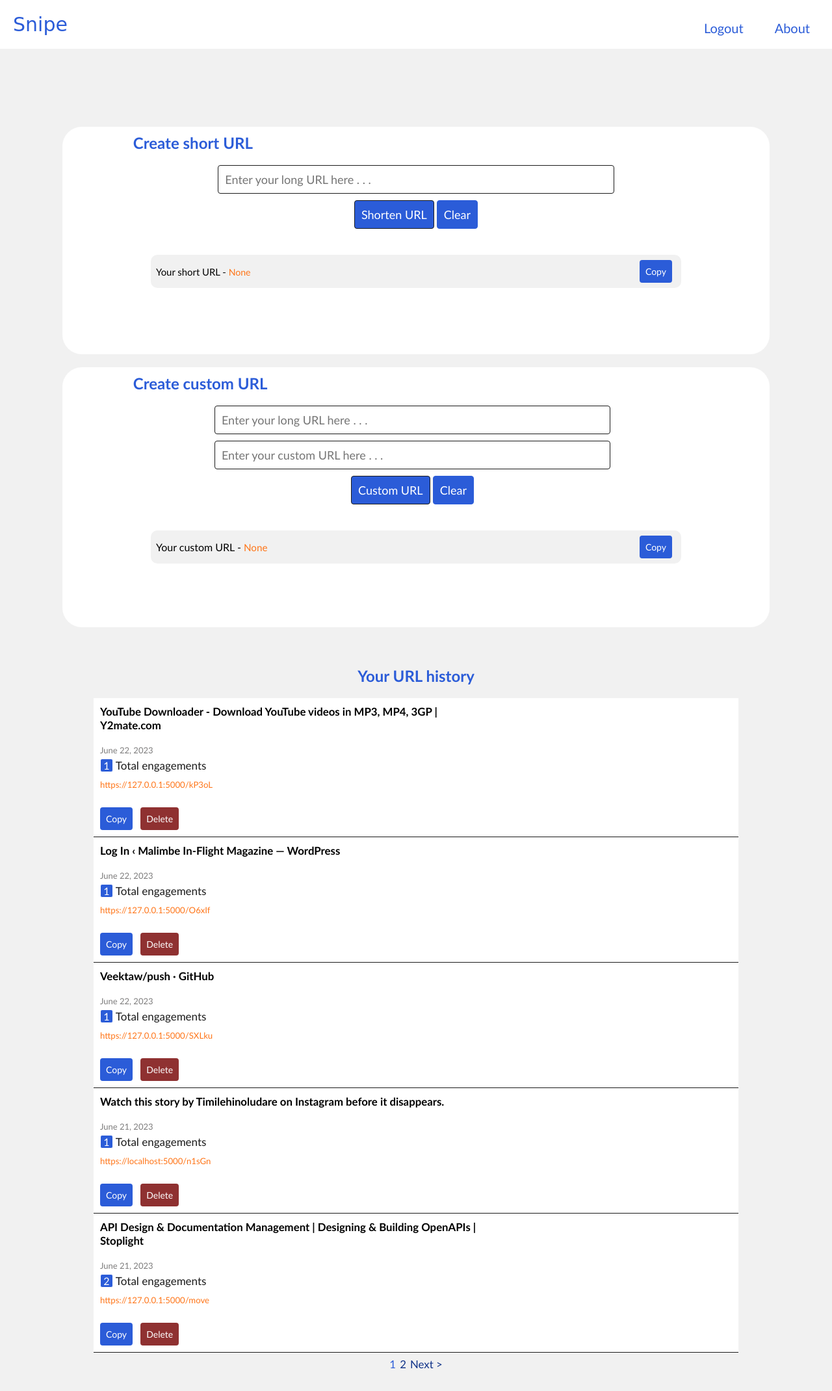
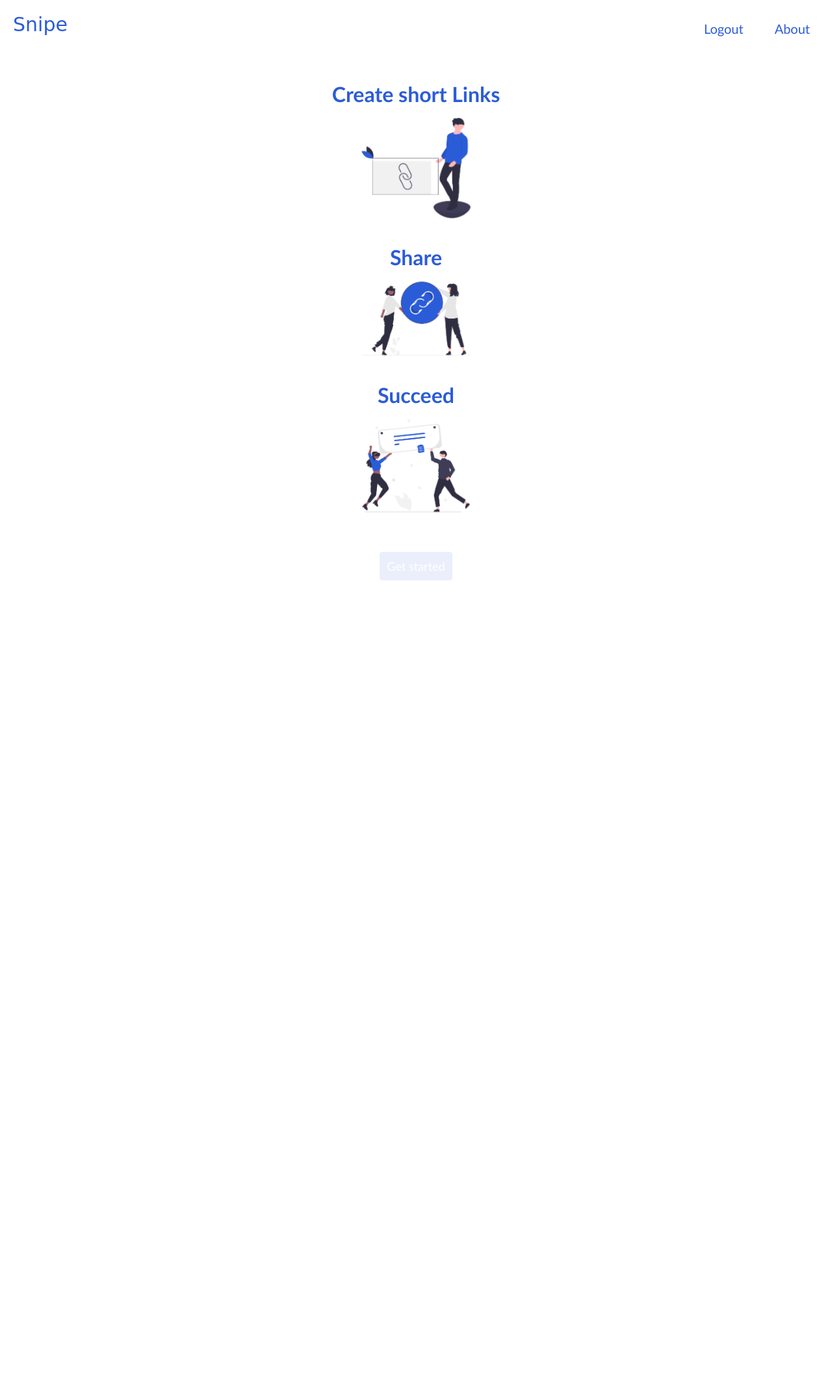
Before and after one commit to Veektaw/Snip-WebApp, a Flask app: page / in a window 1280 px wide. Shown: the whole page at 65% size. After the commit the page ends 893 px from the top, so only its background shows below. Run offline with Flask 3, Linux system fonts and the light colour scheme; a user stored in the database is signed in.

Commit message:
Fixed copy buttons and index page

```diff
--- a/app/snipe/auth.py
+++ b/app/snipe/auth.py
@@ -55,7 +55,7 @@
     if user and check_password_hash(user.password, password):
         flash(f'Success!! Welcome {email}')
         login_user(user)
-        return redirect(url_for('snipe.index'))
+        return redirect(url_for('snipe.home'))
 
     if user and not check_password_hash(user.password, password):
         flash("Credentials do not match", category="error")
--- a/app/snipe/static/app.js
+++ b/app/snipe/static/app.js
@@ -1,4 +1,4 @@
-// Selecting elements
+// Select elements
 const input = document.querySelector("#input-field");
 const shortUrl = document.querySelector("#new-url-label .new-url-result");
 const shortUrlhistory = document.querySelector(".short-url-history");
@@ -6,13 +6,13 @@
 const clearButton2 = document.querySelector("#clear-btn2");
 const copyButton1 = document.querySelector("#copy-btn");
 const copyButton2 = document.querySelector("#copy-btn1");
-const copyButton5 = document.querySelector("#copy-btn5");
+const copyButtons = document.querySelectorAll('.copy-btn5');
 const inputLongUrl = document.querySelector(".text-field-content-row2[name='long_url']");
 const inputCustomUrl = document.querySelector(".text-field-content-row2[name='custom_url_entry']");
 const customUrlResult = document.querySelector("#custom-url-created");
 const errorDiv = document.querySelector("#error-div");
 
-// Clear fields function
+// Clear fields functions
 const clearFields = () => {
   input.value = '';
   hideResult();
@@ -26,6 +26,7 @@
   hideError();
 };
 
+// Event listeners for clear buttons
 clearButton1.addEventListener("click", (event) => {
   event.preventDefault();
   clearFields();
@@ -36,7 +37,7 @@
   clearFields2();
 });
 
-// Display/hide results and errors functions
+// Show/hide result functions
 const showResult = () => {
   shortUrl.style.display = "block";
 };
@@ -53,6 +54,7 @@
   customUrlResult.style.display = "none";
 };
 
+// Show/hide error functions
 const showError = () => {
   errorDiv.style.display = "block";
 };
@@ -61,7 +63,7 @@
   errorDiv.style.display = "none";
 };
 
-// Copy button function
+// Copy to clipboard function
 const copyToClipboard = (text) => {
   navigator.clipboard.writeText(text)
     .then(() => {
@@ -72,33 +74,30 @@
     });
 };
 
+// Event listener for copy button 1 (short URL)
 copyButton1.addEventListener("click", (event) => {
   event.preventDefault();
   const textToCopy = shortUrl.textContent;
   copyToClipboard(textToCopy);
 });
 
+// Event listener for copy button 2 (custom URL)
 copyButton2.addEventListener("click", (event) => {
   event.preventDefault();
   const textToCopy = customUrlResult.textContent;
   copyToClipboard(textToCopy);
 });
 
-const handleCopyButtonClick = (event) => {
-  event.preventDefault();
-  const button = event.target;
-  const targetId = button.getAttribute('data-clipboard-target');
-  const targetElements = document.querySelectorAll(targetId);
+// Event listener for copy buttons in each column
+copyButtons.forEach((button) => {
+  button.addEventListener('click', (event) => {
+    event.preventDefault();
+    const targetId = button.getAttribute('data-clipboard-target');
+    const targetElement = document.querySelector(targetId);
 
-  let textToCopy = "";
-  targetElements.forEach((element) => {
-    textToCopy += element.textContent + "\n";
+    if (targetElement) {
+      const textToCopy = targetElement.textContent.trim();
+      copyToClipboard(textToCopy);
+    }
   });
-
-  copyToClipboard(textToCopy.trim());
-};
-
-const copyButtons = document.querySelectorAll('.copy-btn5');
-copyButtons.forEach((button) => {
-  button.addEventListener('click', handleCopyButtonClick);
 });
--- /dev/null
+++ b/app/snipe/static/css/frontIndex.css
@@ -0,0 +1,111 @@
+body {
+    background-color: white;
+}
+
+@keyframes slideIn {
+    0% {
+      opacity: 0;
+      transform: translateX(100px);
+    }
+    100% {
+      opacity: 1;
+      transform: translateX(0);
+    }
+  }
+
+  .text1,
+  .frontpage-pic1 {
+    opacity: 0;
+    animation-name: slideIn;
+    animation-duration: 1s;
+    animation-fill-mode: forwards;
+    animation-delay: 1s;
+  }
+
+  .frontpage-pic1, .frontpage-pic2, .frontpage-pic3 {
+    width: 220px;
+  }
+
+.text1, .text2, .text3 {
+    color: #2b5cd8;
+}
+
+.text2, .text3 {
+    margin-top: 20px;
+}
+
+
+  @keyframes slideIn {
+    0% {
+      opacity: 0;
+      transform: translateX(100px);
+    }
+    100% {
+      opacity: 1;
+      transform: translateX(0);
+    }
+  }
+
+  .text2,
+  .frontpage-pic2 {
+    opacity: 0;
+    animation-name: slideIn;
+    animation-duration: 1s;
+    animation-fill-mode: forwards;
+    animation-delay: 2.5s;
+  }
+
+
+  @keyframes slideIn {
+    0% {
+      opacity: 0;
+      transform: translateX(100px);
+    }
+    100% {
+      opacity: 1;
+      transform: translateX(0);
+    }
+  }
+
+  .text3,
+  .frontpage-pic3 {
+    opacity: 0;
+    animation-name: slideIn;
+    animation-duration: 1s;
+    animation-fill-mode: forwards;
+    animation-delay: 4s;
+  }
+
+
+#blink {
+    color:white;
+    text-align: center;
+    animation: animate 1.5s linear infinite;
+    animation-delay: 5s;
+ }
+
+ @keyframes animate{
+   0%{
+     opacity: 0;
+   }
+   50%{
+     opacity: 0.7;
+   }
+   100%{
+     opacity: 0;
+   }
+ }
+
+
+ .popup {
+    position: fixed;
+    top: 50%;
+    left: 50%;
+    transform: translate(-50%, -50%);
+    background-color: #2b5cd8;
+    padding: 20px;
+    color: white;
+    border: 1px solid black;
+    box-shadow: 0 0 10px rgba(0, 0, 0, 0.3);
+    z-index: 9999;
+  }
--- a/app/snipe/static/css/home.css
+++ b/app/snipe/static/css/home.css
@@ -108,7 +108,7 @@
     font-size: 20px;
     margin-right: auto;
     margin-left: auto;
-    margin-top: 6px;
+    margin-top: 7px;
     float: right;
    }
    .menu li:hover {
@@ -156,77 +156,10 @@
 }
 
 
-/* .alert-msg {
-  padding-top: 12px;
-}
-
-   .alert {
-    border-radius: 10px;
-    width: 85%;
-    margin-left: auto;
-    margin-right: auto;
-    height: 40px;
-    margin-bottom: 10px;
-    background-color: #c4e9b8;
-    font-weight: bolder;
-    color: #48683f;
-    text-align: center;
-   }
-
-
-   .alert {
-    -moz-animation: cssAnimation 0s ease-in 5s forwards;
-
-    -webkit-animation: cssAnimation 0s ease-in 5s forwards;
-
-    -o-animation: cssAnimation 0s ease-in 5s forwards;
-
-    animation: cssAnimation 0s ease-in 5s forwards;
-    -webkit-animation-fill-mode: forwards;
-    animation-fill-mode: forwards;
-}
-@keyframes cssAnimation {
-    to {
-        width:0;
-        height:0;
-        overflow:hidden;
-    }
-}
-@-webkit-keyframes cssAnimation {
-    to {
-        width:0;
-        height:0;
-        visibility:hidden;
-    }
-} */
-
-
-
 .dig {
   font-size: medium;
   font-weight: lighter;
 }
-
-
-  /* .blink {
-    color:red;
-    text-align: center;
-    animation: animate 1.5s linear infinite;
- }
-
- @keyframes animate{
-   0%{
-     opacity: 0;
-   }
-   50%{
-     opacity: 0.7;
-   }
-   100%{
-     opacity: 0;
-   }
- } */
-
-
 
 
  main {
--- /dev/null
+++ b/app/snipe/static/pop.js
@@ -0,0 +1,14 @@
+document.getElementById('blink').addEventListener('click', function() {
+    var popup = document.createElement('div');
+    popup.className = 'popup';
+    popup.textContent = 'Sign up or login';
+
+    document.body.appendChild(popup);
+
+    // Close the pop-up when clicked outside
+    window.addEventListener('click', function(event) {
+      if (!popup.contains(event.target) && event.target !== document.getElementById('blink')) {
+        document.body.removeChild(popup);
+      }
+    });
+  });
--- a/app/snipe/templates/base.html
+++ b/app/snipe/templates/base.html
@@ -5,8 +5,11 @@
     <meta http-equiv="X-UA-Compatible" content="IE=edge">
     <meta name="viewport" content="width=device-width, initial-scale=1.0">
 
+
+
     <link rel="stylesheet" href="{{ url_for('static', filename='css/home.css')}}">
     <link rel="stylesheet" href="{{ url_for('static', filename='css/countries.css')}}">
+    <link rel="stylesheet" href="{{ url_for('static', filename='css/frontIndex.css')}}">
     {% block head %} {% endblock %}
 </head>
 
--- /dev/null
+++ b/app/snipe/templates/frontIndex.html
@@ -0,0 +1,67 @@
+{% extends 'base.html' %}
+
+{% block head %}
+  <title>Index</title>
+{% endblock %}
+
+{% block body %}
+
+{% with messages = get_flashed_messages() %}
+  {% if messages %}
+    {% set error_displayed = false %}
+    {% for message in messages %}
+      {% if 'error' in message.lower() and not error_displayed %}
+        {% set error_displayed = true %}
+        <div role="alert" class="alert error">
+          <p class="alert-msg">{{ message }}</p>
+        </div>
+      {% elif 'error' not in message.lower() %}
+        <div role="alert" class="alert normal">
+          <p class="alert-msg">{{ message }}</p>
+        </div>
+      {% endif %}
+    {% endfor %}
+  {% endif %}
+{% endwith %}
+
+<nav class="navbar" style="margin-bottom: 50px;">
+  <div class="logo">Snipe</div>
+  <ul class="nav-links">
+    <div class="menu">
+      {% if current_user.is_authenticated %}
+      <li><a href="{{ url_for('auth.logout') }}">Logout</a></li>
+      <li><a href="{{ url_for('snipe.create') }}">About</a></li>
+      {% else %}
+      <li><a href="{{ url_for('auth.signup') }}">Sign up</a></li>
+      <li><a href="{{ url_for('auth.login') }}">Login</a></li>
+      <li><a href="{{ url_for('snipe.create') }}">About</a></li>
+      {% endif %}
+    </div>
+  </ul>
+</nav>
+
+<center>
+    <div class="container">
+      <div class="slide">
+        <h1 class="text1">Create short Links</h1>
+        <img class="frontpage-pic1" src="../static/undraw_link_shortener_mvf6.png">
+      </div>
+      <div class="slide">
+        <h1 class="text2">Share</h1>
+        <img class="frontpage-pic2" src="../static/undraw_Share_link_re_54rx.png">
+      </div>
+    </div>
+    <div class="slide">
+      <h1 class="text3">Succeed</h1>
+      <img class="frontpage-pic3" src="../static/undraw_Happy_announcement_re_tsm0.png">
+    </div>
+    <div class="top-buttons">
+      <button type="submit" id="blink" class="content-row button" style="margin-top: 40px;">Get started</button>
+    </div>
+  </center>
+
+
+    <script src="{{ url_for('static', filename='pop.js') }}"></script>
+    <script src="https://cdnjs.cloudflare.com/ajax/libs/clipboard.js/2.0.8/clipboard.min.js"></script>
+
+{% endblock %}
--- a/app/snipe/templates/home.html
+++ b/app/snipe/templates/home.html
@@ -27,16 +27,13 @@
 {% endwith %}
 
 <nav class="navbar">
-
   <div class="logo">Snipe</div>
-
   <ul class="nav-links">
-
     <div class="menu">
       {% if current_user.is_authenticated %}
       <li><a href="{{ url_for('auth.logout') }}">Logout</a></li>
       <li><a href="{{ url_for('snipe.create') }}">About</a></li>
-              {%  else %}
+      {% else %}
       <li><a href="{{ url_for('auth.signup') }}">Sign up</a></li>
       <li><a href="{{ url_for('auth.login') }}">Login</a></li>
       <li><a href="{{ url_for('snipe.create') }}">About</a></li>
@@ -45,20 +42,23 @@
   </ul>
 </nav>
 
-             <!-- link input and shorten button -->
-      <div class="top-layer1"><h1 class="description">Create short URL</h1>
+<div class="top-layer1">
+  <h1 class="description">Create short URL</h1>
   <form action="{{ url_for('snipe.create') }}" method="POST">
-        <center><input type="text" class="text-field-content-row" name="url" placeholder="Enter your long URL here . . ." id="input-field" required/></center>
-          <div class="top-buttons"><center><button type="submit" id="shorten" class="content-row button">Shorten URL</button>
+    <center>
+      <input type="text" class="text-field-content-row" name="url" placeholder="Enter your long URL here . . ." id="input-field" required/>
+    </center>
+    <div class="top-buttons">
+      <center>
+        <button type="submit" id="shorten" class="content-row button">Shorten URL</button>
         <button type="button" id="clear-btn" class="content-row button">Clear</button>
-          </center></div>
+      </center>
+    </div>
   </form>
 
   <!-- Output and copy -->
-
   <div id="output-div">
     <div class="content-row" id="new-url-label">Your short URL - <p class="new-url-result">{{new_url}}</p></div>
-
     <div class="copy-div">
       <button type="button" id="copy-btn" class="copy-btn3" data-clipboard-target="#new-url">Copy</button>
     </div>
@@ -68,9 +68,6 @@
   </div>
 </div>
 
-
-
-
 <div class="top-layer2">
   <h1 class="description">Create custom URL</h1>
   <form action="{{ url_for('snipe.custom') }}" method="POST" class="form2">
@@ -78,7 +75,6 @@
     <input type="text" class="text-field-content-row2" name="custom_url_entry" placeholder="Enter your custom URL here . . ." id="custom-input-field" required style="margin-bottom: 0px;"/>
     <center>
       <button type="submit" id="shorten" class="content-row button">Custom URL</button>
-
       <button type="button" id="clear-btn2" class="content-row button">Clear</button>
     </center>
   </form>
@@ -95,21 +91,17 @@
   </div>
 </div>
 
-
-
+<!-- ...previous code... -->
 
 <section class="hero" style="padding: 30px 20px;">
   <center>
     <h1 class="description2">Your URL history</h1>
   </center>
+
   {% if current_user.is_authenticated %}
-
     {% if urls %}
-
       {% for url in urls.items %}
-
-                    {% if url.user_id==current_user.email %}
-
+        {% if url.user_id == current_user.email %}
           <div class="card">
             <a href="/view/{{ url.id }}" style="color: black; text-decoration: none;">
               <h1 class="card-text" style="color: black; text-decoration: none; font-size: 70%; word-wrap:break-word;">{{ url.url_title }}</h1>
@@ -124,21 +116,25 @@
 
             {% if url.custom_url %}
   <a href="{{ url.url }}" class="url-link" id="url_click{{ url.id }}" style="color: #ff7518; font-size: 55%; margin-top: 5px; font-weight: lighter;">
-                          <p class="short-url-history" style="font-weight: lighter;">{{ url.custom_url }}</a></p>
+    <p class="short-url-history" id="copy-target-{{ url.id }}" style="font-weight: lighter;">{{ url.custom_url }}</p>
+  </a>
 {% else %}
   <a href="{{ url.url }}" class="url-link" id="url_click{{ url.id }}" style="color: #ff7518; font-size: 55%; margin-top: 5px; font-weight: lighter;">
-                          <p class="short-url-history" style="font-weight: lighter;">{{ url.short_url }}</a></p>
+    <p class="short-url-history" id="copy-target-{{ url.id }}" style="font-weight: lighter;">{{ url.short_url }}</p>
+  </a>
 {% endif %}
+
 <button type="button" class="copy-btn5" data-clipboard-target="#copy-target-{{ url.id }}">Copy</button>
+
             <a href="/delete/{{ url.id }}"><button id="delete-btn" class="delete-btn2">Delete</button></a>
           </div>
-
         {% endif %}
       {% endfor %}
+
       <div class="pagination-container">
         {% if urls.has_prev %}
           <div class="page-num1">
-                        <a href="{{ url_for('snipe.index', page=urls.prev_num) }}" class="pagination-link"> &lt; Previous</a>
+            <a href="{{ url_for('snipe.index', page=urls.prev_num) }}" class="pagination-link">&lt; Previous</a>
           </div>
         {% endif %}
 
@@ -165,18 +161,19 @@
         {% endif %}
       </div>
     {% endif %}
-
   {% else %}
     <center>
-                                <h1>Please login to see your urls</h1>
+      <h1>Please log in to see your URLs</h1>
     </center>
   {% endif %}
 </section>
 
+<!-- ...remaining code... -->
 
-             <!--App script-->
-             <script src="{{url_for('static', filename='app.js')}}"></script>
-             <script src="{{url_for('static', filename='engage.js')}}"></script>
+
+<!-- App script -->
+<script src="{{ url_for('static', filename='app.js') }}"></script>
+<script src="{{ url_for('static', filename='engage.js') }}"></script>
 <script src="https://cdnjs.cloudflare.com/ajax/libs/clipboard.js/2.0.8/clipboard.min.js"></script>
 
 {% endblock %}
--- a/app/snipe/templates/view_url.html
+++ b/app/snipe/templates/view_url.html
@@ -14,7 +14,7 @@
 
           <div class="menu">
               {% if current_user.is_authenticated %}
-              <li><a href="{{ url_for('snipe.index') }}">Home</a></li>
+              <li><a href="{{ url_for('snipe.home') }}">Home</a></li>
               <li><a href="{{ url_for('auth.logout') }}">Logout</a></li>
               {%  else %}
               <li><a href="{{ url_for('auth.signup') }}">Sign up</a></li>
--- a/app/snipe/views.py
+++ b/app/snipe/views.py
@@ -4,21 +4,25 @@
 from sqlalchemy import desc
 from app.helpers.view import URLCreator, generate_qr_code
 from flask_caching import Cache
-from flask_limiter import Limiter
 from flask_jwt_extended import get_jwt_identity
 from flask_limiter.util import get_remote_address
 from flask_login import login_required, current_user
 import qrcode
-from io import BytesIO
 import io
-import os
 
 
 snipe = Blueprint('snipe', __name__)
 
 
+
 @snipe.route('/')
 def index():
+    return render_template('frontIndex.html')
+
+
+@snipe.route('/home')
+@login_required
+def home():
     page = request.args.get('page', 1, type=int)
     per_page = 5
 
@@ -41,7 +45,7 @@
         existing_url = Url.query.filter_by(url=url, user_id=current_user.email).first()
         if existing_url:
             flash("Short URL already exists", category="error")
-            return redirect(url_for('snipe.index'))
+            return redirect(url_for('snipe.home'))
 
         if URLCreator.is_valid_url(url):
             url_title = URLCreator.extract_url_data(url)
@@ -61,7 +65,7 @@
                 db.session.rollback()
                 return render_template('error.html')
 
-            return redirect(url_for('snipe.index', new_url=short_url))
+            return redirect(url_for('snipe.home', new_url=short_url))
 
     return render_template('create.html')
 
@@ -78,7 +82,7 @@
         existing_url = Url.query.filter_by(url=long_url, user_id=current_user.email).first()
         if existing_url:
             flash("Custom URL already exists", category="error")
-            return redirect(url_for('snipe.index'))
+            return redirect(url_for('snipe.home'))
 
         if URLCreator.is_valid_url(long_url):
             url_title = URLCreator.extract_url_data(long_url)
@@ -98,13 +102,15 @@
                 db.session.rollback()
                 return render_template('error.html')
 
-    return redirect(url_for('snipe.index', custom_url_created=custom_url))
+    return redirect(url_for('snipe.homepage', custom_url_created=custom_url))
 
 
 
 
 @snipe.route('/view/<int:id>/', methods=["GET", "POST"])
 @login_required
+@limiter.limit("5 per minute")
+@cache.cached(timeout=50)
 def get_url_by_id(id):
 
     url = Url.get_by_id(id)
@@ -113,6 +119,7 @@
 
 
 @snipe.route('/delete/<int:id>/', methods=['POST', 'GET', 'DELETE'])
+@limiter.limit("5 per minute")
 @login_required
 def delete_url(id):
 
@@ -122,11 +129,13 @@
         db.session.commit()
         flash("URL deleted successfully")
 
-    return redirect(url_for('snipe.index'))
+    return redirect(url_for('snipe.home'))
 
 
 
 @snipe.route('/qrcode/<int:id>/', methods=['POST', 'GET'])
+@login_required
+@limiter.limit("5 per minute")
 def generate_qr_code_url(id):
     url = Url.get_by_id(id)
 
@@ -149,6 +158,8 @@
 
 
 @snipe.route('/click/<int:id>/', methods=['POST', 'GET'])
+@login_required
+@limiter.limit("5 per minute")
 @cache.cached(timeout=50)
 def redirect_url(id):
     url = Url.query.get(id)
@@ -160,6 +171,7 @@
 
 
 @snipe.route('/country', methods=['POST', 'GET'])
+@login_required
 def save_country():
     country_code = request.form.get('country_code')
     click = Country(country_code=country_code)
```
Also changed, not shown: app/snipe/snipe.db, app/snipe/static/undraw_Happy_announcement_re_tsm0.png (added), app/snipe/static/undraw_Share_link_re_54rx.png (added), app/snipe/static/undraw_link_shortener_mvf6.png (added). Lines whose indentation alone changed are shown as unchanged.
